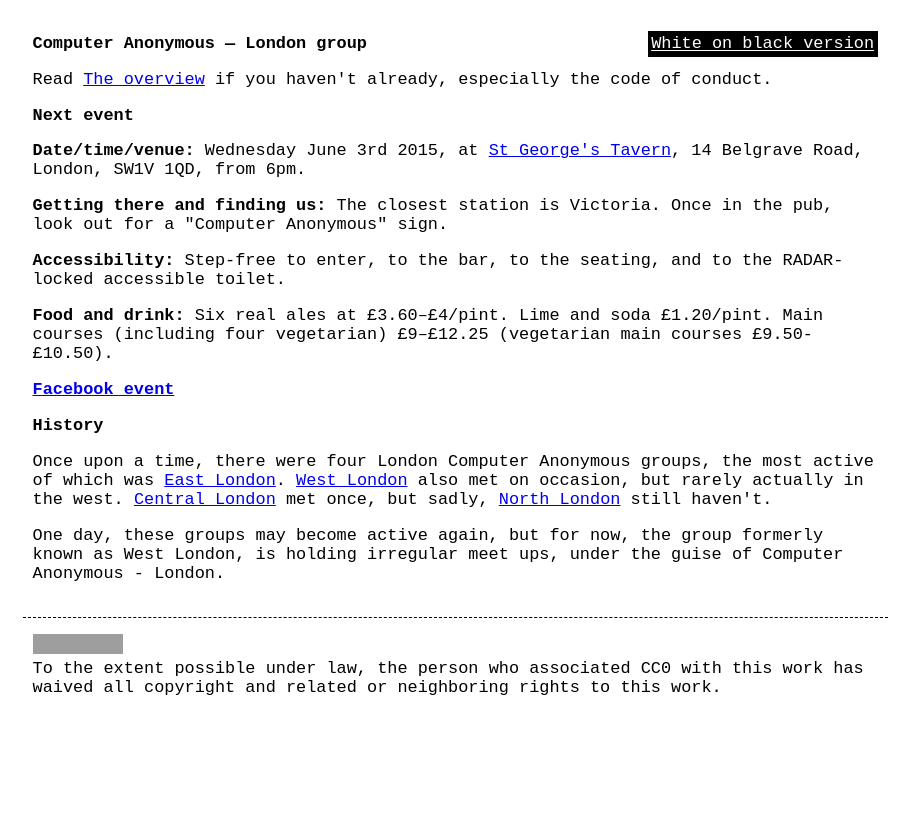
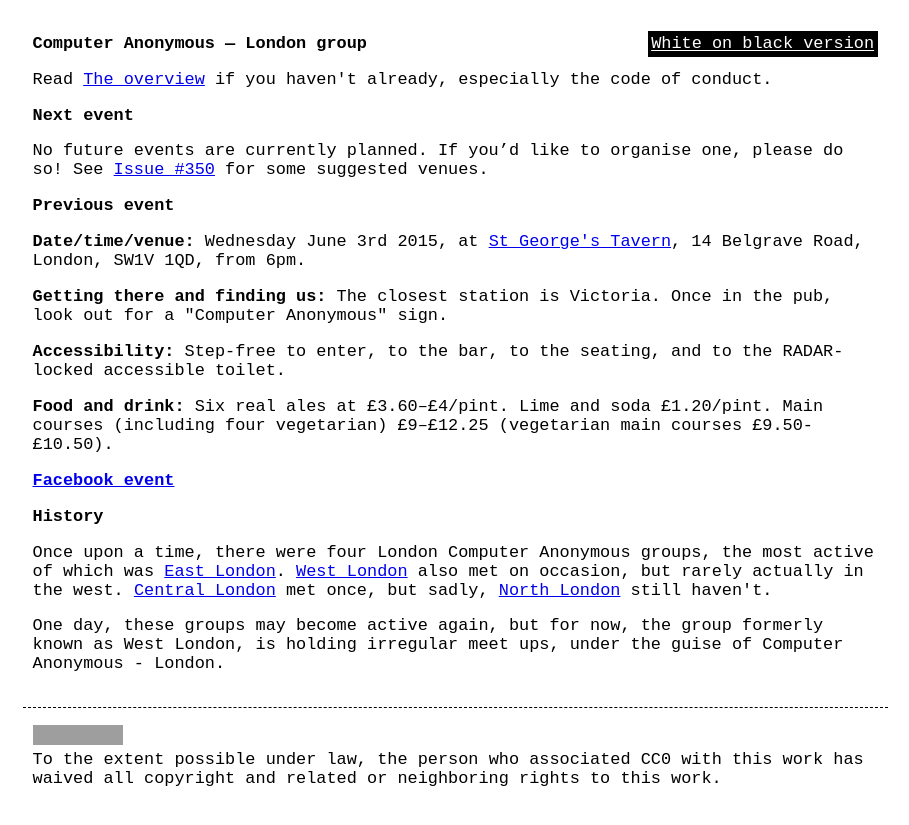
Before and after one commit to computeranonymous/computer, a Jekyll site: the page built from uk_london.html, in a window 1280 px wide. Shown: the top 825 px of the page, without its empty margins (185-1094 px from the left). Built offline with Jekyll 4.4.1, drawn with Linux system fonts in a browser that asks for light colours; grey boxes are pictures that could not be loaded.

Commit message:
London event is over, no future events planned.

```diff
--- a/uk_london.html
+++ b/uk_london.html
@@ -7,6 +7,10 @@ title: Computer Anonymous - London
 <p>Read <a href="index.html">The overview</a> if you haven't already, especially the code of conduct.</p>
 
 <h2>Next event</h2>
+
+<p>No future events are currently planned. If you’d like to organise one, please do so! See <a href="https://github.com/computeranonymous/computer/issues/350">Issue #350</a> for some suggested venues.</p>
+
+<h2>Previous event</h2>
 
 <p><b>Date/time/venue:</b> Wednesday June 3rd 2015, at <a href="http://www.nicholsonspubs.co.uk/thestgeorgestavernvictorialondon/">St George's Tavern</a>, 14 Belgrave Road, London, SW1V 1QD, from 6pm.</p>
 
```
